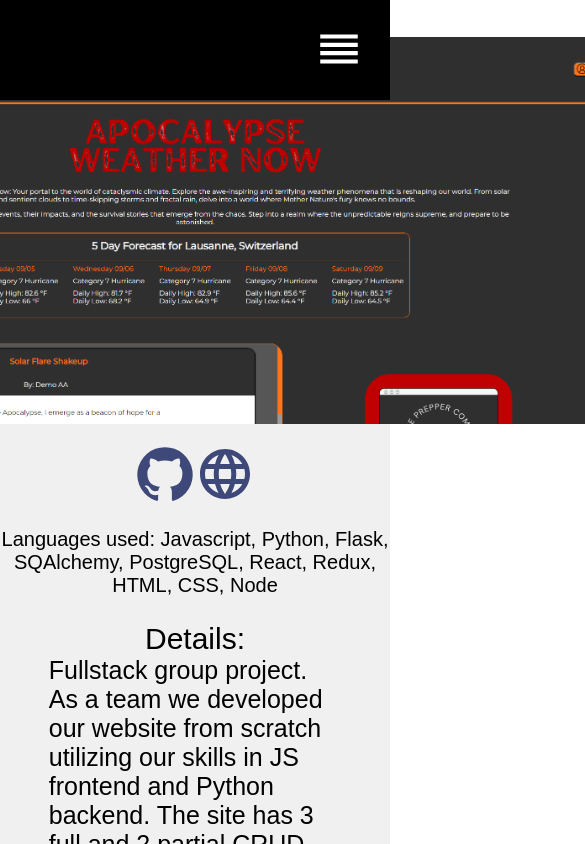
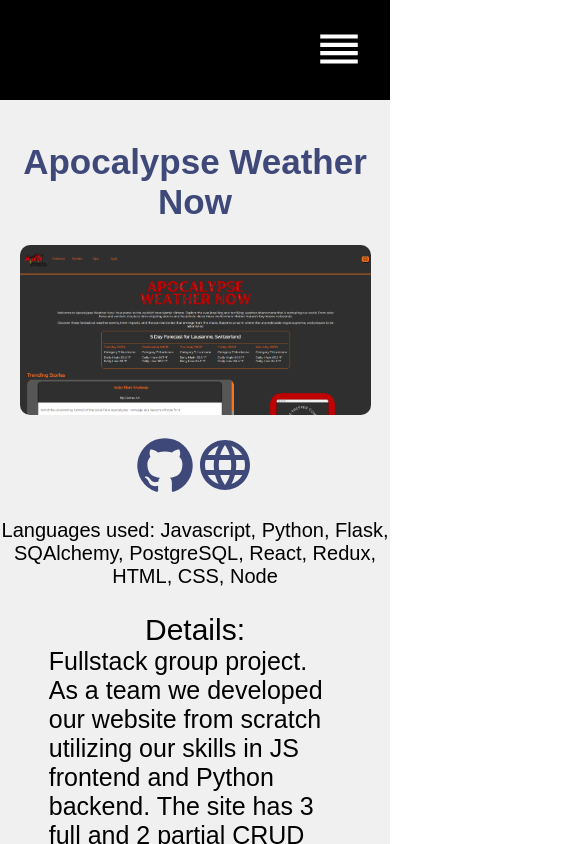
Before and after one commit to jwoff1991/Portfolio-Website, a React (Create React App) app: page /project/1 in a window 390 px wide. Shown: the top 844 px of the page, 585 px wide, since content can reach past the window. Built offline with nearby package versions, Linux system fonts and the light colour scheme.

Commit message:
working on mobile display

```diff
--- a/src/components/ProjectDisplay.js
+++ b/src/components/ProjectDisplay.js
@@ -21,7 +21,7 @@ function ProjectDisplay({ image, name }) {
   return (
     <div className="project">
       <h1>{project.name}</h1>
-      <img src={project.image} alt={project.alt} />
+      <img className='project-image' src={project.image} alt={project.alt} />
 
       <div className="project-display-links">
         <Link
--- a/src/styles/Footer.css
+++ b/src/styles/Footer.css
@@ -24,7 +24,8 @@
   }
 
   .homepage-email {
-    color: white
+    color: white;
+    margin-bottom: 10px;
   }
 
   @media only screen and (max-width: 600px) {
--- a/src/styles/Home.css
+++ b/src/styles/Home.css
@@ -132,6 +132,9 @@
       flex-direction: column;
       align-items: center;
     }
+    .right-side-of-about {
+      display: none;
+    }
   }
 
   @media only screen and (max-width: 600px) {
--- a/src/styles/ProjectDisplay.css
+++ b/src/styles/ProjectDisplay.css
@@ -25,3 +25,14 @@
     font-size: 60px;
     color: #3e497a;
   } */
+
+
+  .project{
+    margin-top: 150px;
+  }
+
+  @media only screen and (max-width: 600px) {
+    .project-image {
+      width: 100vw;
+    }
+  }
--- a/src/styles/projectItem.css
+++ b/src/styles/projectItem.css
@@ -1,5 +1,5 @@
 .project {
-    margin-top: 140px
+    margin-top: 200px
 }
 
 .project > img {
@@ -27,3 +27,13 @@
     text-align: left;
     width: 75%;
 }
+
+  @media only screen and (max-width: 600px) {
+    .project {
+        margin-top: 240px !important
+    }
+
+    .project-image {
+        width: 90vw !important;
+    }
+  }
```
